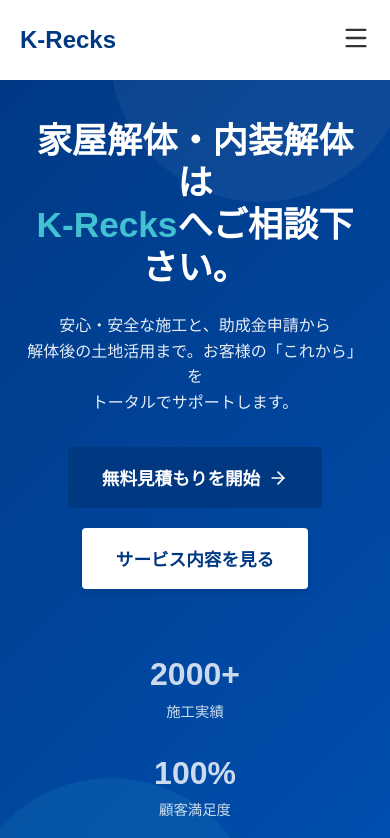
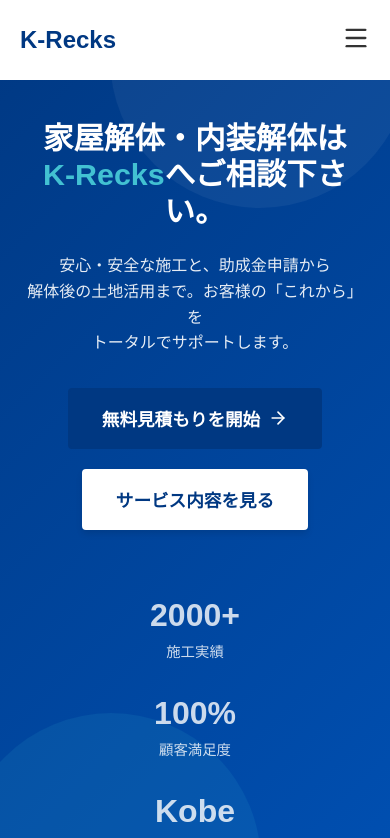
Before and after one commit to keiakiguchi-tech/k-recks-LP, a React (Vite) app: page / in a window 390 px wide. Shown: the top 838 px of the page. Built offline with nearby package versions, Linux system fonts and the light colour scheme.

Commit message:
Add files via upload

```diff
--- a/src/styles/hero.css
+++ b/src/styles/hero.css
@@ -36,7 +36,7 @@
 }
 
 .hero-title {
-    font-size: 3.1rem;
+    font-size: 2.8rem;
     margin-bottom: 24px;
     color: white;
     line-height: 1.2;
@@ -90,7 +90,7 @@
     }
 
     .hero-title {
-        font-size: 2.2rem;
+        font-size: 1.9rem;
     }
 
     .hero-description {
```
